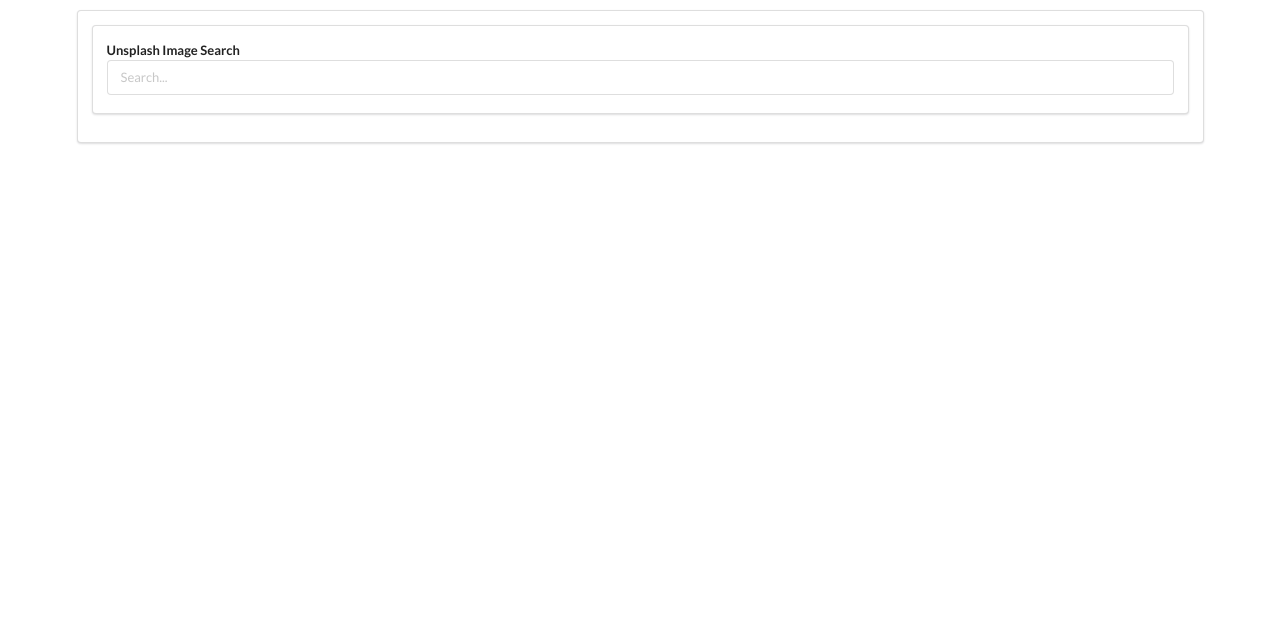
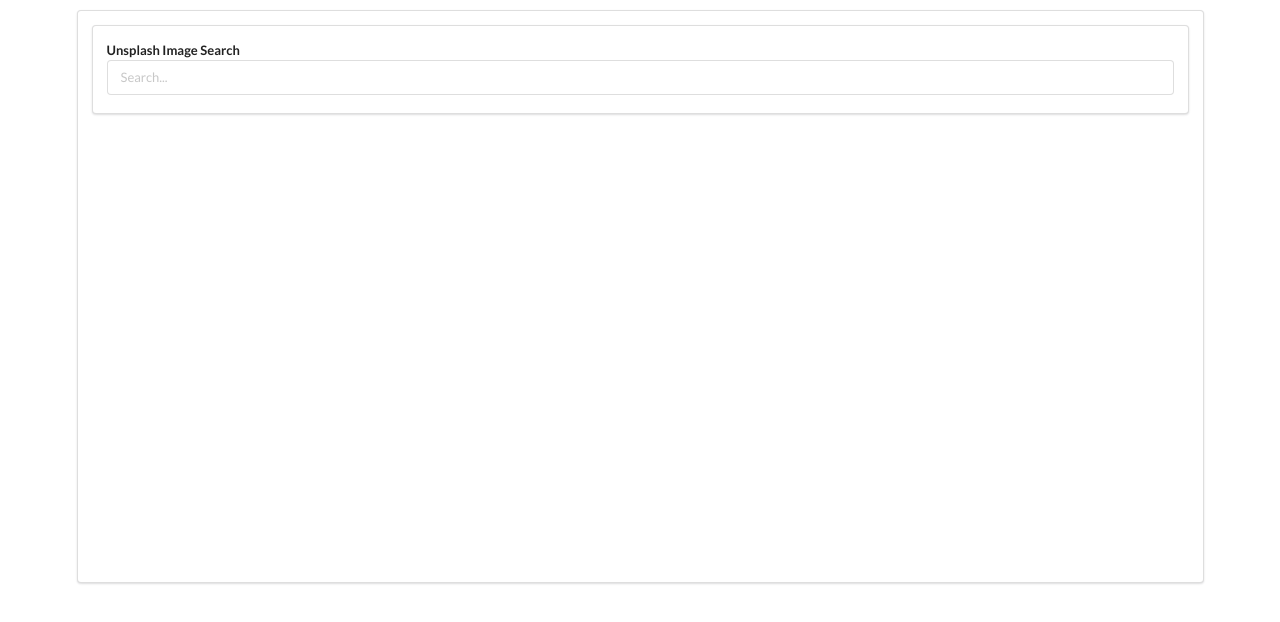
Before and after one commit to bvasilop/React-Unsplash-Pic-Search, a React app: page / in a window 1280 px wide. Shown: the top 622 px of the page. Built offline with nearby package versions, Linux system fonts and the light colour scheme.

Commit message:
added scroll and absolute navbar

```diff
--- a/src/components/App.js
+++ b/src/components/App.js
@@ -1,7 +1,8 @@
 import React from 'react';
 import unsplash from '../api/unsplash';
+import ImageList from './ImageList';
+import Scroll from './Scroll';
 import SearchBar from './SearchBar';
-import ImageList from './ImageList';
 
 class App extends React.Component {
   state = { images: [] };
@@ -21,7 +22,9 @@ class App extends React.Component {
       <div className="ui container" style={{ marginTop: '10px' }}>
         <div className="ui segment">
           <SearchBar onSubmit={this.onSearchSubmit} />
-          <ImageList images={images} />
+          <Scroll>
+            <ImageList images={images} />
+          </Scroll>
         </div>
       </div>
     );
--- /dev/null
+++ b/src/components/Scroll.js
@@ -0,0 +1,19 @@
+import React from 'react';
+import PropTypes from 'prop-types';
+
+const Scroll = ({ children }) => (
+  <div
+    style={{
+      overflow: 'scroll',
+      border: '1px solid #fff',
+      height: '55vh',
+    }}
+  >
+    {children}
+  </div>
+);
+
+Scroll.propTypes = {
+  children: PropTypes.object,
+};
+export default Scroll;
```
